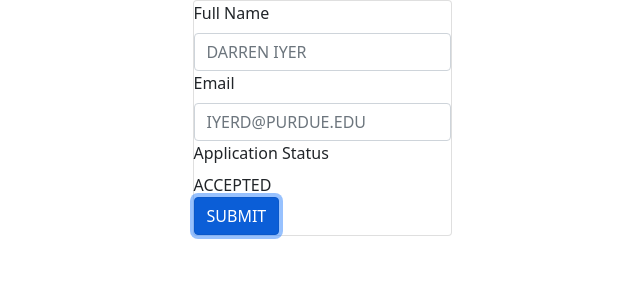
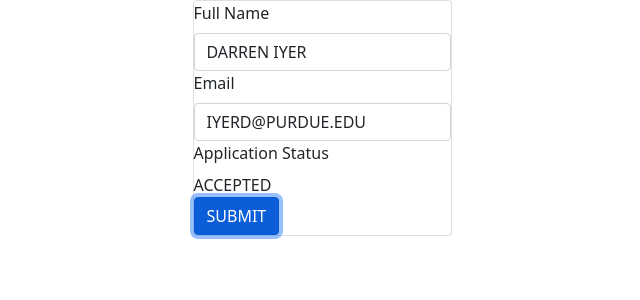
Before and after one commit to Hello-World-Purdue/hw21-frontend, a Next.js app: page /appPage in a window 1280 px wide. Both pictures are taken after a click on the button "EDIT PROFILE". Shown: the top 300 px of the page, without its empty margins (318-958 px from the left). Built offline with nearby package versions, Linux system fonts and the light colour scheme.

Commit message:
changed up app page implementation due to state rendering errors

```diff
--- a/components/ApplicationForm.tsx
+++ b/components/ApplicationForm.tsx
@@ -9,16 +9,6 @@ const ApplicationForm: React.FC<{
 	status: string;
 }> = (props) => {
 	const [buttonValue, setButtonValue] = useState<string>("EDIT PROFILE");
-	const [fullNameField, setFullNameField] = useState<any>(
-        <div>
-            <strong>{props.name.toUpperCase()}</strong>
-        </div>
-    );
-	const [emailField, setEmailField] = useState<any>(
-        <div>
-            <strong>{props.email.toUpperCase()}</strong>
-        </div>
-    );
 
 	const [fullName, setFullName] = useState<string>(props.name);
 	const [email, setEmail] = useState<string>(props.email);
@@ -32,50 +22,13 @@ const ApplicationForm: React.FC<{
 		switch (buttonValue) {
 			case "EDIT PROFILE":
 				{
-					setFullNameField(
-						<Form.Control
-							placeholder={fullName.toUpperCase()}
-							onChange={handleNameChange}
-							type="text"
-							name="fullname"
-						/>
-					);
-
-					setEmailField(
-						<div>
-							<Form.Control
-								className={emailClasses.join(" ")}
-								placeholder={email.toUpperCase()}
-								onChange={handleEmailChange}
-								type="email"
-								name="email"
-							/>
-							{emailIssues && (
-								<div className="invalid-feedback">Must be a purdue email</div>
-							)}
-						</div>
-					);
-
 					setButtonValue("SUBMIT");
 				}
 				break;
 			case "SUBMIT": {
-
 				if (validateEmail()) {
 					return;
 				}
-
-				setFullNameField(
-					<div>
-						<strong>{fullName.toUpperCase()}</strong>
-					</div>
-				);
-
-				setEmailField(
-					<div>
-						<strong>{email.toUpperCase()}</strong>
-					</div>
-				);
 
 				setButtonValue("EDIT PROFILE");
 			}
@@ -124,11 +77,41 @@ const ApplicationForm: React.FC<{
 			<Form onSubmit={handleSubmit}>
 				<Form.Group>
 					<Form.Label>Full Name</Form.Label>
-					{fullNameField}
+					{buttonValue === "SUBMIT" && (
+						<Form.Control
+							defaultValue={fullName.toUpperCase()}
+							onChange={handleNameChange}
+							type="text"
+							name="fullname"
+						/>
+					)}
+					{buttonValue === "EDIT PROFILE" && (
+						<div>
+							<strong>{fullName.toUpperCase()}</strong>
+						</div>
+					)}
 				</Form.Group>
 				<Form.Group>
 					<Form.Label>Email</Form.Label>
-					{emailField}
+					{buttonValue === "SUBMIT" && (
+						<div>
+							<Form.Control
+								className={emailClasses.join(" ")}
+								defaultValue={email.toUpperCase()}
+								onChange={handleEmailChange}
+								type="email"
+								name="email"
+							/>
+							{emailIssues && (
+								<div className="invalid-feedback">Must be a purdue email</div>
+							)}
+						</div>
+					)}
+					{buttonValue === "EDIT PROFILE" && (
+						<div>
+							<strong>{email.toUpperCase()}</strong>
+						</div>
+					)}
 				</Form.Group>
 				<Form.Group>
 					<Form.Label>Application Status</Form.Label>
```
